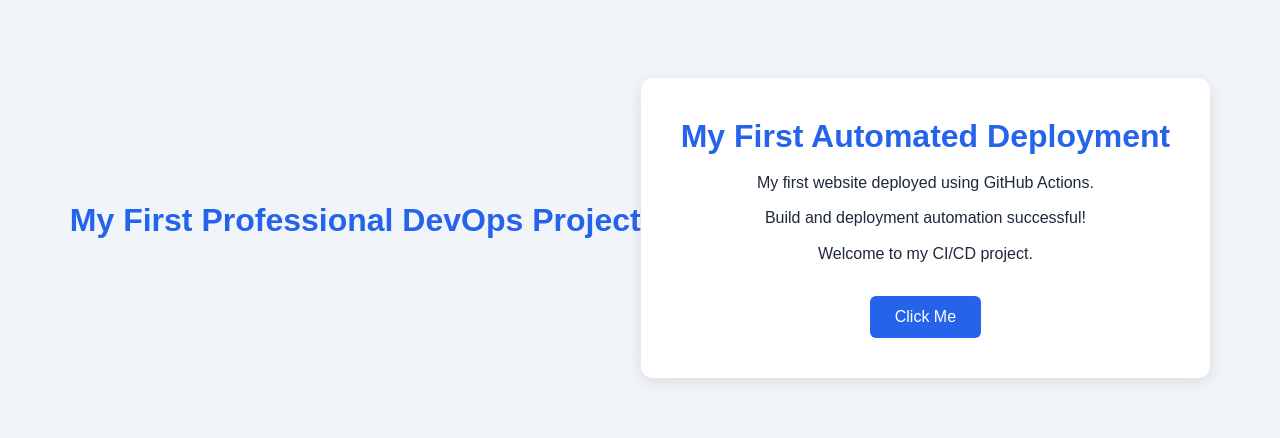
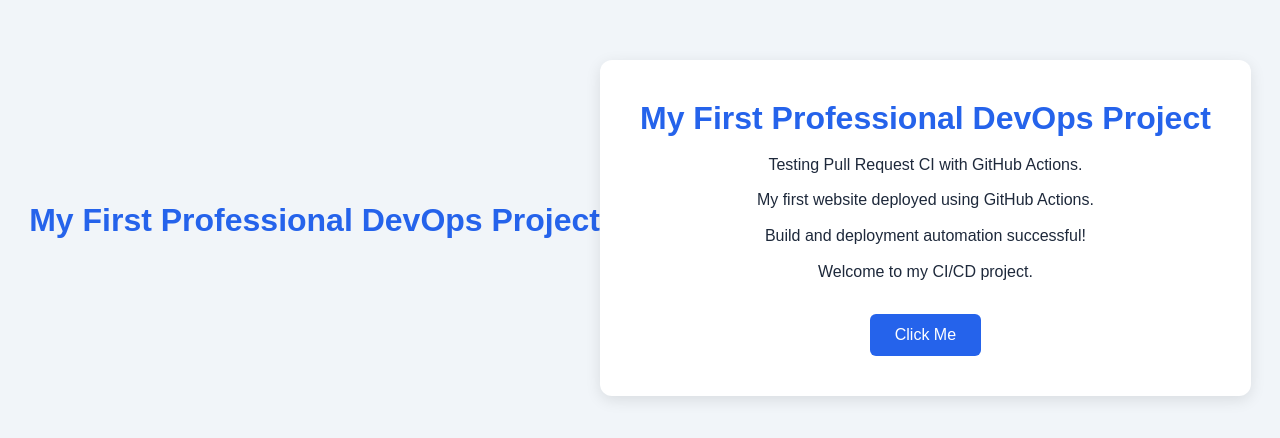
Before and after one commit to rv069955-pixel/my-first-cicd-project, a plain HTML site: page site/index.html in a window 1280 px wide. Shown: the part 172-610 px from the top of the page. Drawn offline with Linux system fonts and the light colour scheme.

Commit message:
Add pull request testing content

```diff
--- a/site/index.html
+++ b/site/index.html
@@ -14,7 +14,9 @@
 
     <main class="card">
 
-        <h1>My First Automated Deployment</h1>
+        <h1>My First Professional DevOps Project</h1>
+
+        <p>Testing Pull Request CI with GitHub Actions.</p>
 
         <p>My first website deployed using GitHub Actions.</p>
 
```
